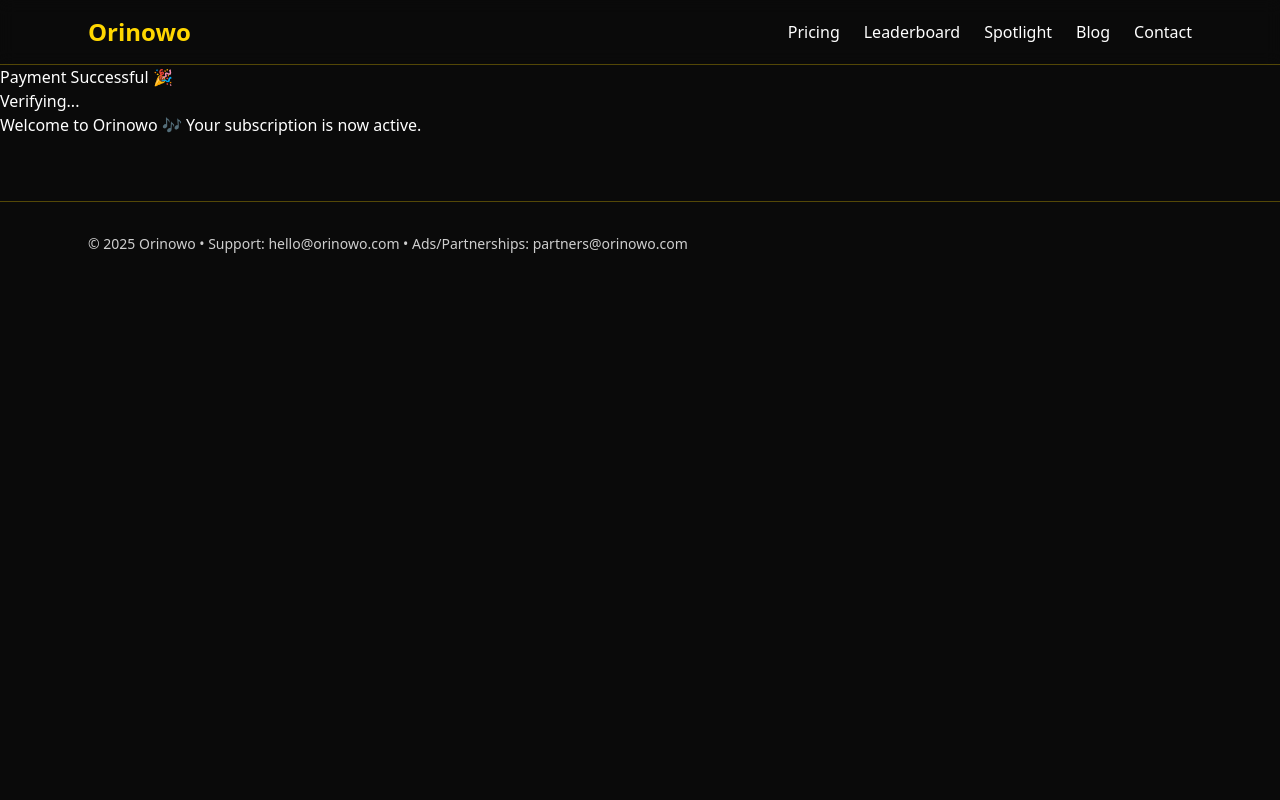
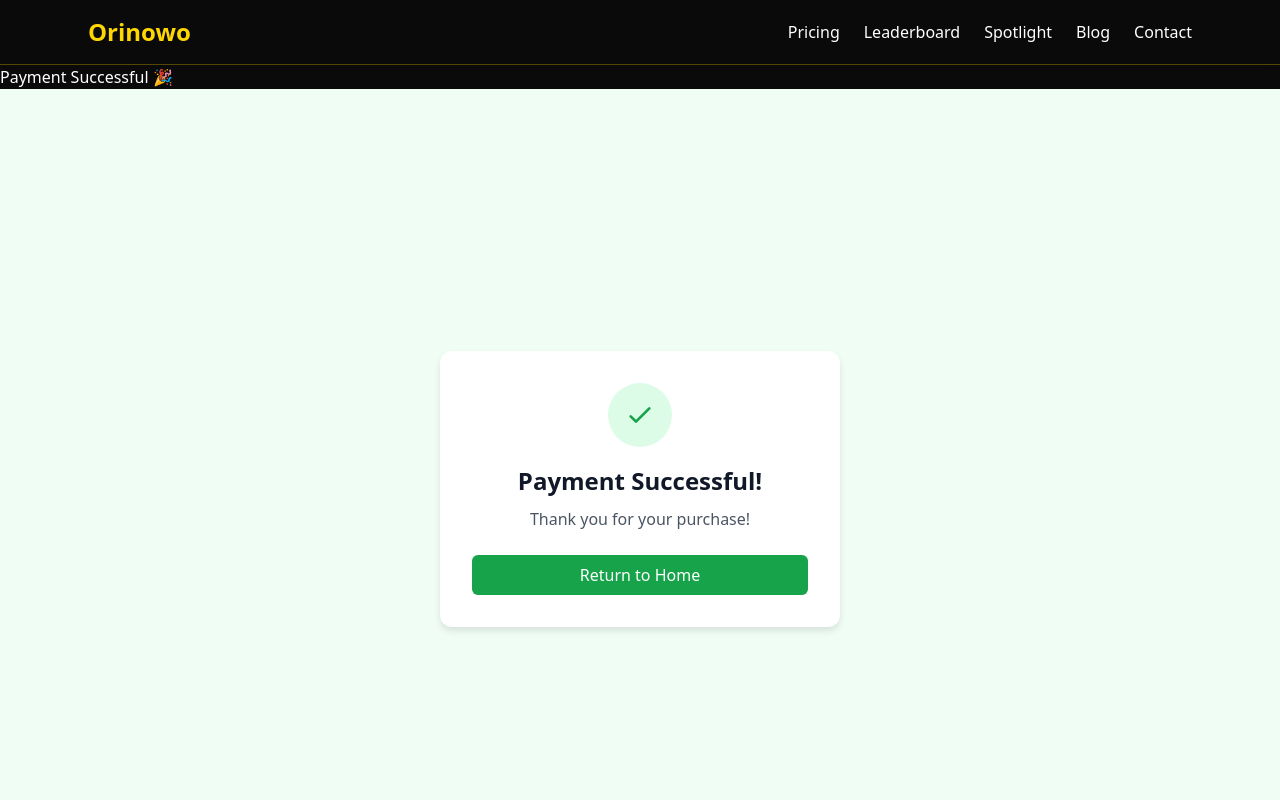
Before and after one commit to Orinowoai/Orinowowa, a Next.js app: page /success in a window 1280 px wide. Shown: the top 800 px of the page. Built offline with nearby package versions, Linux system fonts and the light colour scheme.

Commit message:
Add SuccessContent component to fix build error

```diff
--- /dev/null
+++ b/app/success/SuccessContent.js
@@ -0,0 +1,48 @@
+'use client'
+
+import { useEffect, useState } from 'react'
+import { useSearchParams } from 'next/navigation'
+
+function Content() {
+const searchParams = useSearchParams()
+const [message, setMessage] = useState('Thank you for your purchase!')
+
+useEffect(() => {
+// This runs only in the browser, safe from build errors
+const sessionId = searchParams.get('session_id')
+const paymentId = searchParams.get('payment_id')
+
+if (sessionId) {
+console.log('Payment successful for session:', sessionId)
+setMessage('Payment processed successfully!')
+}
+}, [searchParams])
+
+return (
+<div style={{minHeight: '100vh', backgroundColor: '#f0fdf4', display: 'flex', alignItems: 'center', justifyContent: 'center', padding: '20px'}}>
+<div style={{maxWidth: '400px', width: '100%', backgroundColor: 'white', borderRadius: '12px', boxShadow: '0 4px 6px rgba(0,0,0,0.1)', padding: '32px', textAlign: 'center'}}>
+<div style={{width: '64px', height: '64px', backgroundColor: '#dcfce7', borderRadius: '50%', display: 'flex', alignItems: 'center', justifyContent: 'center', margin: '0 auto 16px'}}>
+<svg style={{width: '32px', height: '32px', color: '#16a34a'}} fill="none" stroke="currentColor" viewBox="0 0 24 24">
+<path strokeLinecap="round" strokeLinejoin="round" strokeWidth="2" d="M5 13l4 4L19 7"></path>
+</svg>
+</div>
+
+<h1 style={{fontSize: '24px', fontWeight: 'bold', color: '#111827', marginBottom: '8px'}}>Payment Successful!</h1>
+<p style={{color: '#4b5563', marginBottom: '24px'}}>
+{message}
+</p>
+
+<button
+onClick={() => window.location.href = '/'}
+style={{width: '100%', backgroundColor: '#16a34a', color: 'white', padding: '8px 16px', borderRadius: '6px', border: 'none', cursor: 'pointer'}}
+>
+Return to Home
+</button>
+</div>
+</div>
+)
+}
+
+export default function SuccessContent() {
+return <Content />
+}
```
